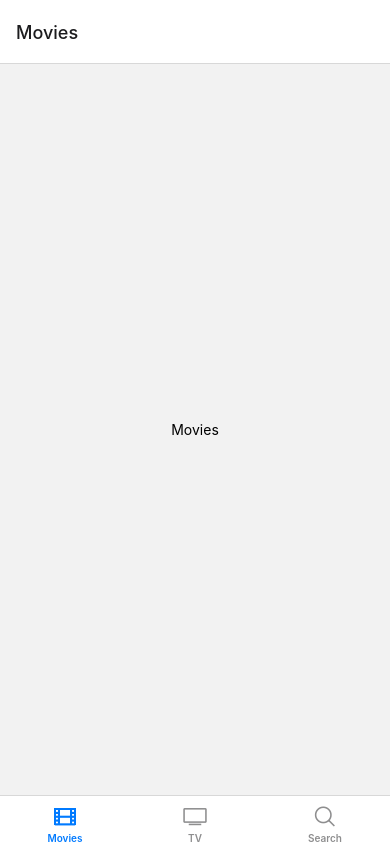
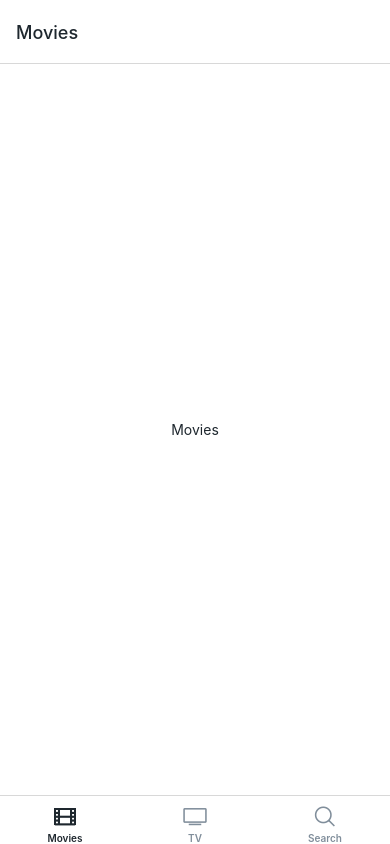
Before and after one commit to coconutstd/MovieApp, a React Native app: screen /Movies in a window 390 px wide. Built offline with nearby package versions, Linux system fonts and the light colour scheme.

Commit message:
Theme 적용

```diff
--- a/App.js
+++ b/App.js
@@ -1,22 +1,27 @@
-import React, {useState} from 'react';
-import * as Font from 'expo-font'
+import React from 'react';
 import AppLoading from "expo-app-loading";
-import {Text, Image} from "react-native";
 import {Ionicons} from "@expo/vector-icons"
-import { Asset, useAssets } from "expo-asset"
+import {useAssets} from "expo-asset"
 import {useFonts} from "expo-font";
 import {NavigationContainer} from "@react-navigation/native";
 import Root from "./navigation/Root";
+import { Image, useColorScheme } from "react-native";
+import { ThemeProvider } from "styled-components/native";
+import { darkTheme, lightTheme } from "./styled";
 
 export default function App() {
   const [assets] = useAssets([require("./my-face.jpeg")])
   const [loaded] = useFonts(Ionicons.font)
+  const isDark = useColorScheme() === "dark";
+
   if (!assets || !loaded) {
     return <AppLoading />
   }
   return (
-    <NavigationContainer>
-      <Root />
-    </NavigationContainer>
+    <ThemeProvider theme={isDark ? darkTheme : lightTheme}>
+      <NavigationContainer>
+        <Root />
+      </NavigationContainer>
+    </ThemeProvider>
   );
 }
--- a/colors.js
+++ b/colors.js
@@ -0,0 +1,4 @@
+export const YELLOW_COLOR = "#ffa801";
+export const BLACK_COLOR = "#1e272e";
+export const DARK_GREY = "#d2dae2";
+export const LIGHT_GREY = "#808e9b";
--- a/screens/Movies.js
+++ b/screens/Movies.js
@@ -1,18 +1,21 @@
 import React from "react";
-import { View, Text } from "react-native";
-import {TouchableOpacity} from "react-native";
 import styled from 'styled-components/native'
 
 const Btn = styled.TouchableOpacity`
   flex: 1;
   justify-content: center;
   align-items: center;
+  background-color: ${(props) => props.theme.mainBgColor}
 `;
+
+const Title = styled.Text`
+  color: ${(props) => props.theme.textColor}
+`
 
 
 const Movies = ({ navigation: {navigate}}) => (
   <Btn onPress={() => navigate("Stack", { screen: "Three"})}>
-    <Text>Movies</Text>
+    <Title>Movies</Title>
   </Btn>
 );
 export default Movies;
--- /dev/null
+++ b/styled.js
@@ -0,0 +1,9 @@
+export const lightTheme = {
+  mainBgColor: "white",
+  textColor: "#1e272e"
+}
+
+export const darkTheme = {
+  mainBgColor: "#1e272e",
+  textColor: "#d2dae2"
+}
```
Also changed, not shown: 2 other files (tests, documents, lock files or other folders).
